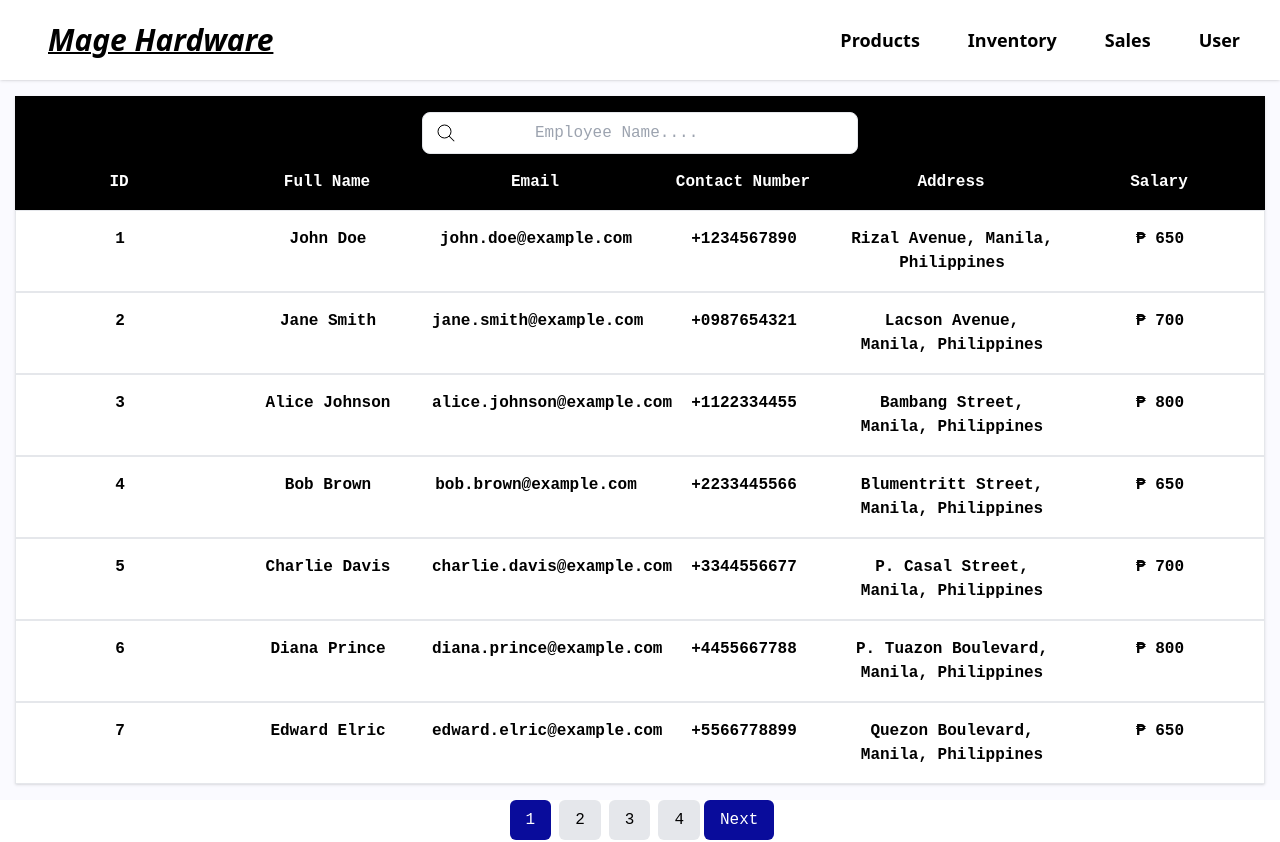
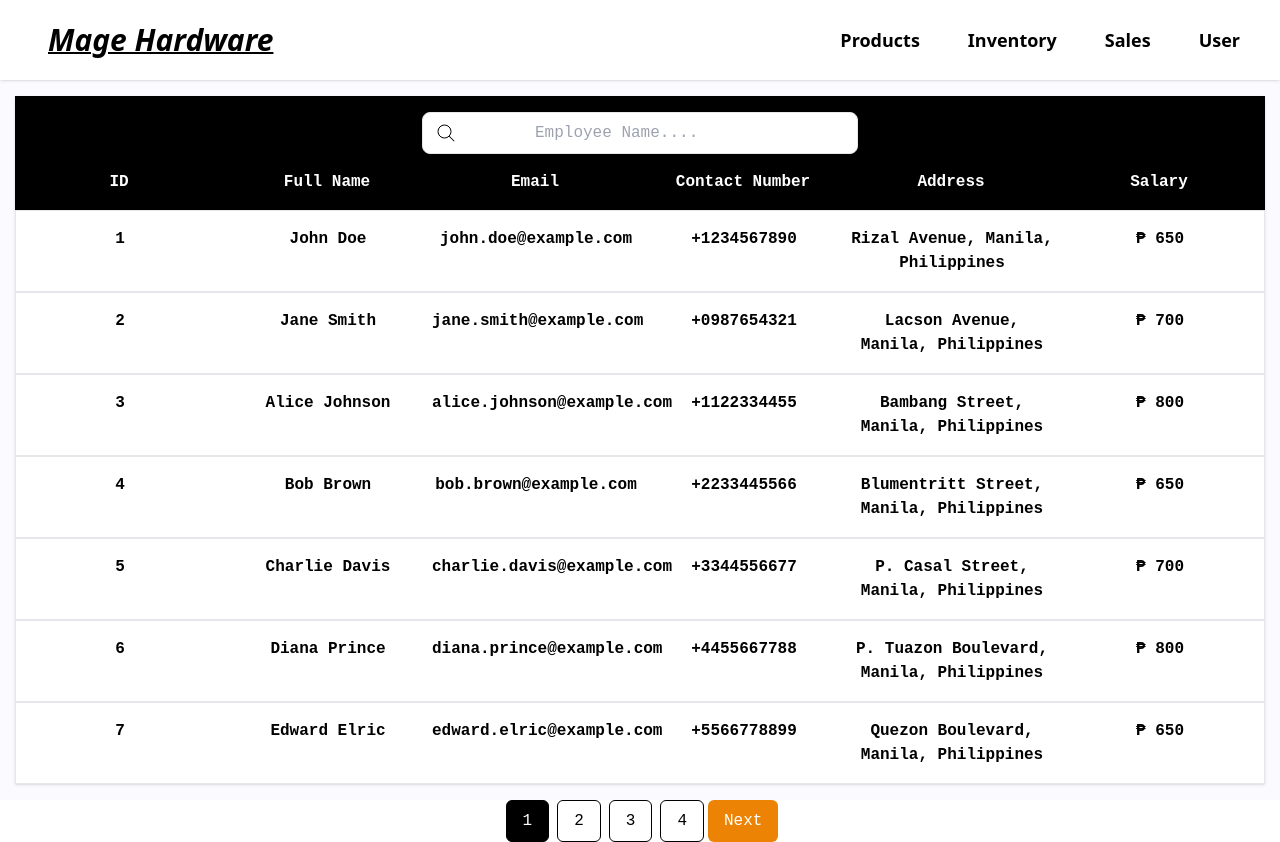
Before and after one commit to JoshuaMage/Inventory-System-Mage, a SvelteKit app: page /sales in a window 1280 px wide. Built offline with nearby package versions, Linux system fonts and the light colour scheme; no server answers.

Commit message:
adding conditional message to the submit button

```diff
--- a/package.json
+++ b/package.json
@@ -23,7 +23,9 @@
 		"postcss": "^8.4.41",
 		"prettier": "^3.1.1",
 		"prettier-plugin-svelte": "^3.1.2",
+		"sass": "^1.80.6",
 		"svelte": "^4.2.7",
+		"svelte-preprocess": "^6.0.3",
 		"tailwindcss": "^3.4.10",
 		"vite": "^5.4.5",
 		"vitest": "^2.0.0"
--- a/src/routes/inventory/Materialstock/+page.svelte
+++ b/src/routes/inventory/Materialstock/+page.svelte
@@ -251,7 +251,7 @@
 								</li>
 
 								<li class="flex justify-center items-center">
-									<div class="bg-orange text-white py-1 px-3 rounded-full">
+									<div class="bg-orange text-white hover:shadow-lg hover:shadow-black py-1 px-3 rounded-full hover:py-2 hover:px-4 ">
 										<button on:click={() => toggleForm(index)}>Select</button>
 									</div>
 								</li>
@@ -361,7 +361,7 @@
 									<div class="col-span-2 justify-self-end mt-4">
 										<button
 											type="submit"
-											class="h-7 max-sm:w-20 md:h-9 md:px-10 md:py-1 border-2 border-black rounded-lg hover:font-extrabold hover:bg-nextPrevButton hover:text-white cursor-pointer hover:shadow-md hover:shadow-nextPrevButton"
+											class="h-7 max-sm:w-20 md:h-9 md:px-10 hover:px-12 md:py-1 text-white bg-bgGrey border-2 border-black rounded-lg hover:font-extrabold hover:bg-white hover:text-black cursor-pointer hover:shadow-md hover:shadow-black"
 										>
 											Submit
 										</button>
@@ -423,12 +423,9 @@
 									<li class="relative left-2 bottom-2">
 										<button
 											on:click={() => handleDelete(index)}
-											class="button relative border-none outline-none bg-none py-1 px-2 rounded-lg min-w-28 cursor-pointer flex items-center justify-center bg-[#2B3044] text-white shadow-lg transition-transform duration-300 ease-in-out transform hover:bg-[#1E2235] hover:shadow-[0_5px_9px_rgba(0,9,61,.2)] active:scale-95"
+											class="py-1 px-4 hover:px-6 text-white bg-bgGrey border-2 border-black rounded-lg hover:font-extrabold hover:bg-white hover:text-black cursor-pointer hover:shadow-md hover:shadow-black"
 										>
-											<span
-												class="block text-sm leading-[25px] font-semibold transition-transform duration-400 ease-in-out transform translate-x-0"
-												>Delete</span
-											>
+											Delete
 										</button>
 									</li>
 									<li class={secondOutputCss()}>{submission.remarks}</li>
--- a/src/routes/inventory/Materialstock/pagination.svelte
+++ b/src/routes/inventory/Materialstock/pagination.svelte
@@ -7,7 +7,8 @@
 <div class="flex   justify-center mt-4">
     {#if currentPage > 1}
       <button
-        class="bg-nextPrevButton text-white px-4 py-2 rounded-md hover:bg-paginationButton"
+      class="bg-orange text-white hover:shadow-lg hover:shadow-black
+      px-4 py-1 hover:px-6 hover:py-2 rounded-md"
         on:click={() => onPageChange(currentPage - 1)}
       >
         Previous
@@ -17,7 +18,7 @@
     {#each Array(totalPages) as _, index}
       <button
         class={`mx-1 px-4 py-2 rounded-md
-          ${index + 1 === currentPage ? 'bg-paginationButton text-white' : 'bg-gray-200 text-black hover:bg-gray-300'}`}
+          ${index + 1 === currentPage ? 'bg-black text-white border border-black' : 'bg-white text-black hover:bg-white hover:text-black border border-black'}`}
         on:click={() => onPageChange(index + 1)}
       >
         {index + 1}
@@ -26,7 +27,8 @@
 
     {#if currentPage < totalPages}
       <button
-        class="bg-nextPrevButton text-white px-4 py-2 rounded-md hover:bg-paginationButton"
+        class="bg-orange text-white hover:shadow-lg hover:shadow-black
+          px-4 py-1 hover:px-6 hover:py-2 rounded-md"
         on:click={() => onPageChange(currentPage + 1)}
       >
         Next
```
Also changed, not shown: src/routes/loader.svelte (added), svelte.config.js (line endings or trailing spaces), 1 other file (tests, documents, lock files or other folders).
